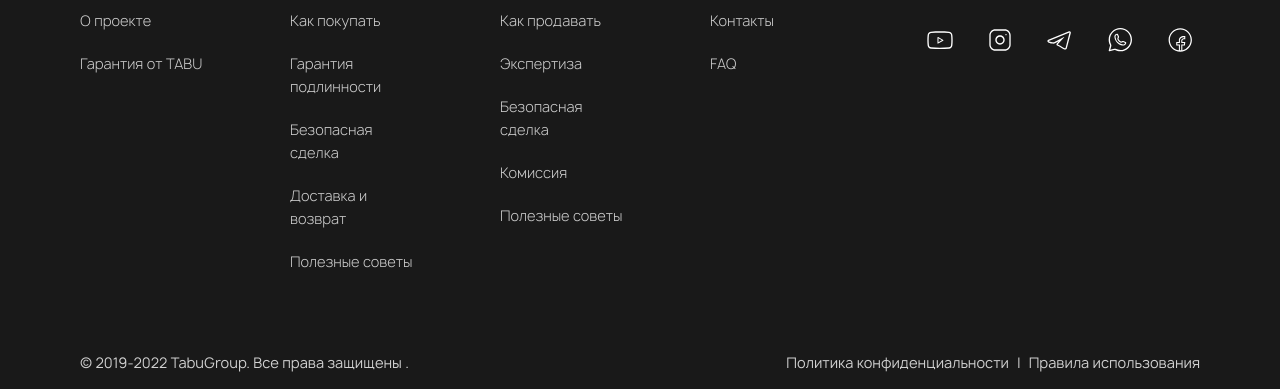
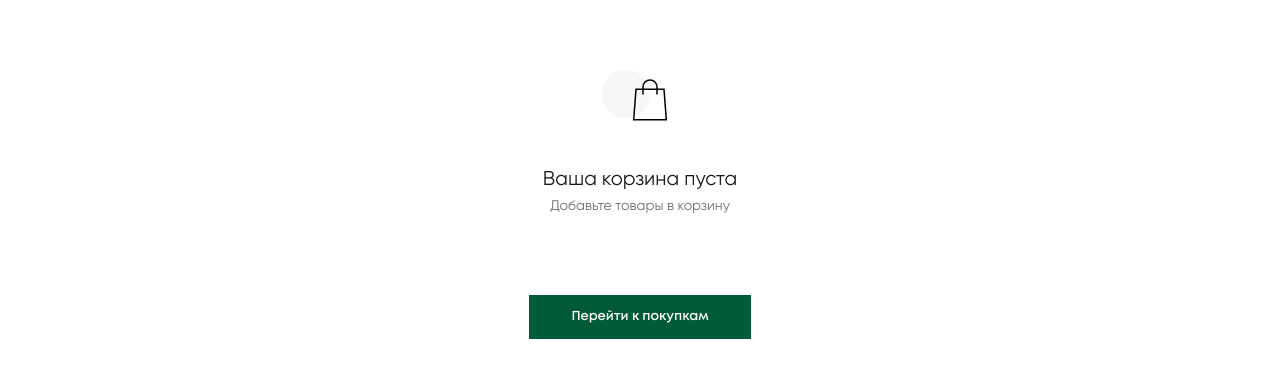
Before and after one commit to axodevjs/tabu, a React (Create React App) app: page /cart in a window 1280 px wide. Shown: the part 281-670 px from the top of the page. Built offline with nearby package versions, Linux system fonts and the light colour scheme; no server answers.

Commit message:
Компонент для пустой корзины

```diff
--- a/src/components/Atoms/Button.jsx
+++ b/src/components/Atoms/Button.jsx
@@ -57,6 +57,17 @@ const StyledButton = styled.button`
       align-items: center;
       justify-content: center;
     `}
+
+    ${(props) =>
+    props.green &&
+    css`
+      display: flex;
+      align-items: center;
+      justify-content: center;
+      background-color: #025b37;
+      color: #fff;
+      border: none;
+    `}
 `;
 
 const Button = (props) => {
--- /dev/null
+++ b/src/pages/Cart/Cart.jsx
@@ -0,0 +1,41 @@
+import Button from "components/Atoms/Button";
+import * as S from "./Styled";
+
+const Cart = () => {
+  return (
+    <S.Container>
+      <S.Image>
+        <svg
+          width={76}
+          height={59}
+          viewBox="0 0 76 59"
+          fill="none"
+          xmlns="http://www.w3.org/2000/svg"
+        >
+          <circle cx={24} cy={24} r={24} fill="#F7F7F7" />
+          <path
+            fillRule="evenodd"
+            clipRule="evenodd"
+            d="M33.9993 19.3335H61.9994L64.3327 49.6668H31.666L33.9993 19.3335Z"
+            stroke="black"
+            strokeWidth="1.5"
+            strokeLinecap="round"
+          />
+          <path
+            d="M41 24V17C41 13.134 44.134 10 48 10C51.866 10 55 13.134 55 17V24"
+            stroke="black"
+            strokeWidth="1.5"
+            strokeLinecap="round"
+          />
+        </svg>
+      </S.Image>
+      <S.Title>Ваша корзина пуста</S.Title>
+      <S.Description>Добавьте товары в корзину</S.Description>
+      <Button padding="14px 42.5px" margin="80px 0 0 0" green>
+        Перейти к покупкам
+      </Button>
+    </S.Container>
+  );
+};
+
+export default Cart;
--- /dev/null
+++ b/src/pages/Cart/Styled.jsx
@@ -0,0 +1,28 @@
+import styled from "styled-components";
+
+export const Container = styled.div`
+  display: flex;
+  flex-direction: column;
+  justify-content: center;
+  align-items: center;
+  height: calc(100vh - 171px);
+  width: 100%;
+`;
+
+export const Image = styled.div``;
+
+export const Title = styled.div`
+  font-family: Gilroy;
+  font-weight: 400;
+  font-size: 20px;
+  color: #191919;
+  margin-top: 34px;
+`;
+
+export const Description = styled.div`
+  font-family: Gilroy;
+  font-weight: 400;
+  font-size: 14px;
+  color: #717171;
+  margin-top: 6px;
+`;
--- a/src/pages/ProductPage/ProductPage.jsx
+++ b/src/pages/ProductPage/ProductPage.jsx
@@ -36,9 +36,9 @@ const ProductPage = (props) => {
   }, [openedProduct]);
 
   const scrollTo = (id) => {
-    $("html,body").animate(
+    $([document.documentElement, document.body]).animate(
       {
-        scrollTop: $("#" + id).offset().top - $(window).height() / 2,
+        scrollTop: $(`#${id}`).offset().top,
       },
       300
     );
--- a/src/routes/routes.jsx
+++ b/src/routes/routes.jsx
@@ -1,3 +1,4 @@
+import Cart from "pages/Cart/Cart";
 import CategoryPage from "pages/CategoryPage/CategoryPage";
 import NewProducts from "pages/NewProducts/NewProducts";
 import ProductPage from "pages/ProductPage/ProductPage";
@@ -8,6 +9,7 @@ const routes = () => [
   { path: "/new-products", element: <NewProducts /> },
   { path: "/categories/:category_name", element: <CategoryPage /> },
   { path: "/products/:product_id", element: <ProductPage /> },
+  { path: "/cart", element: <Cart /> },
 ];
 
 export default routes;
```
